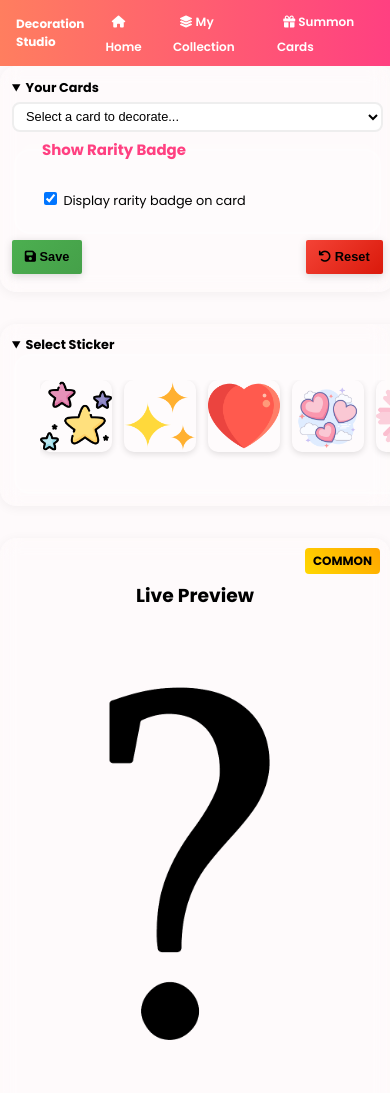
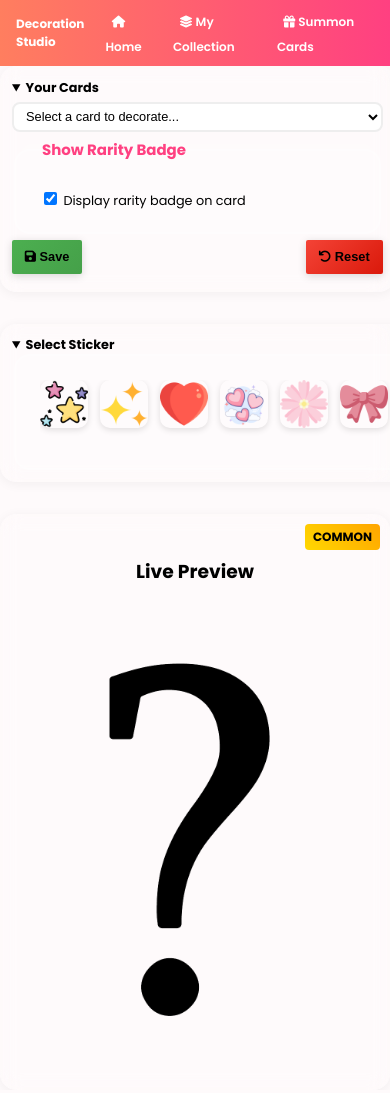
Before and after one commit to cse110-sp25-group05/cse110-sp25-group05, a plain HTML site: page source/kpopdemo/decoration.html in a window 390 px wide. Drawn offline with Linux system fonts and the light colour scheme.

Commit message:
stickers smaller for mobile

```diff
--- a/source/kpopdemo/css/deco-styles.css
+++ b/source/kpopdemo/css/deco-styles.css
@@ -310,8 +310,14 @@ body {
 
     .sticker-scroll label {
       flex: 0 0 auto;
-      width: 72px;
-      height: 72px;
+      width: 48px;
+      height: 48px;
+    }
+
+    .sticker-scroll label img {
+      width: 100%;
+      height: 100%;
+      object-fit: contain;
     }
 
 }
```
